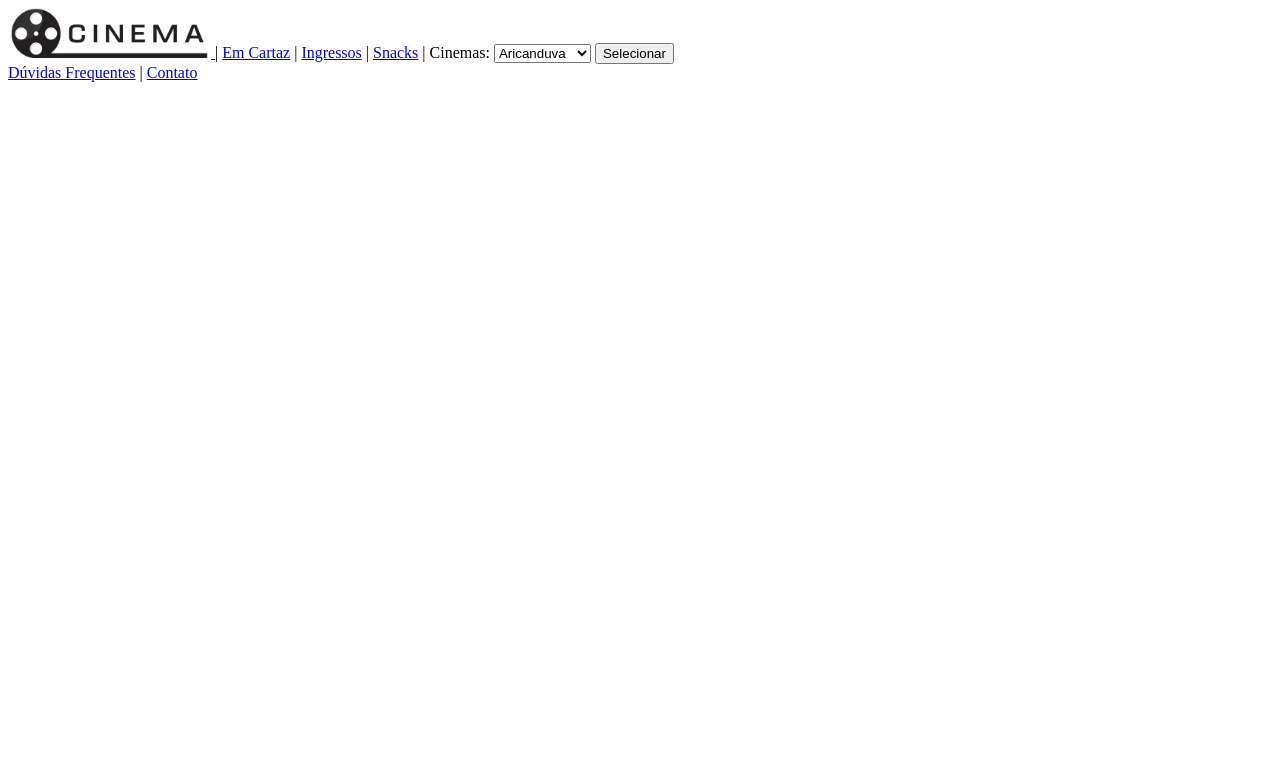
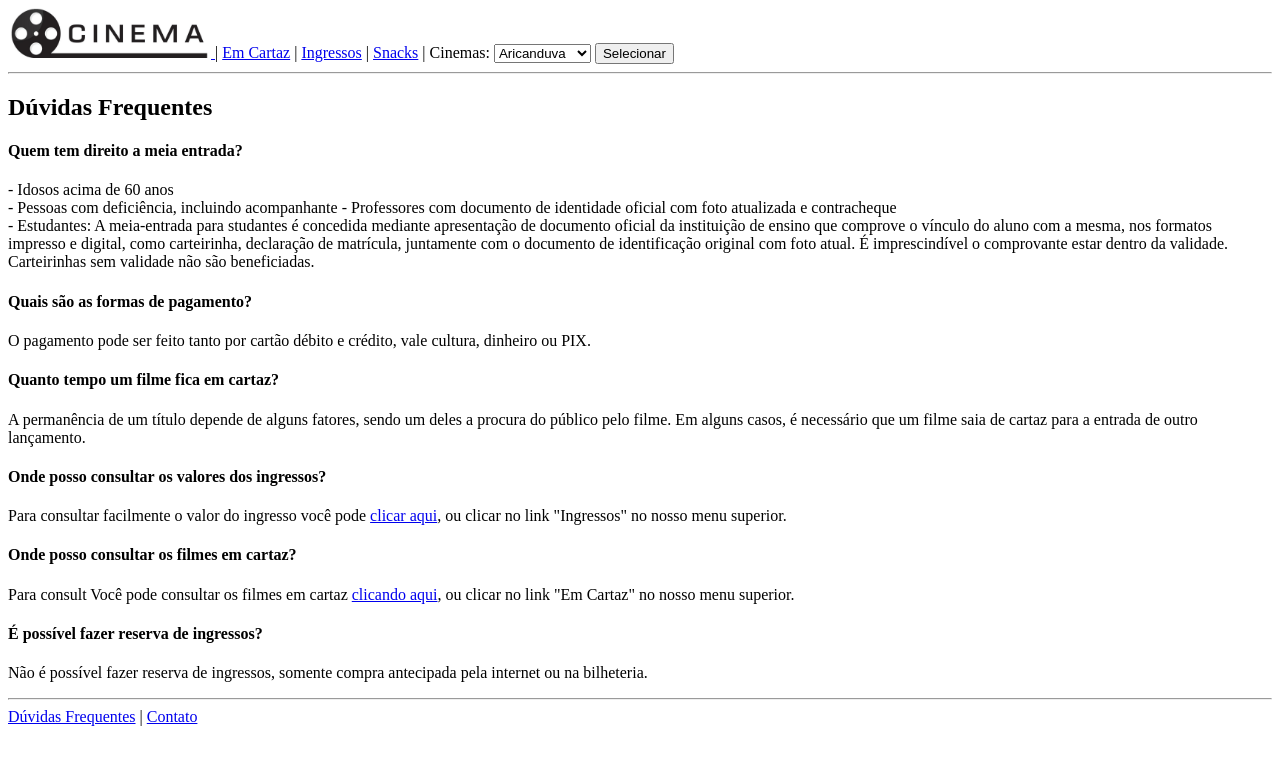
Before and after one commit to jacubavicius/projetocinema, a plain HTML site: page duvidas-frequentes.html in a window 1280 px wide. Drawn offline with Linux system fonts and the light colour scheme.

Commit message:
[FEAT] Desenvolvimento página dúvida frequentes

```diff
--- a/duvidas-frequentes.html
+++ b/duvidas-frequentes.html
@@ -27,9 +27,65 @@
         </select>
         <input type="submit" value="Selecionar" />
       </nav>
+      <hr />
     </header>
-
+    <section>
+      <h1>Dúvidas Frequentes</h1>
+      <div>
+        <h4>Quem tem direito a meia entrada?</h4>
+        <p>
+          - Idosos acima de 60 anos <br />
+          - Pessoas com deficiência, incluindo acompanhante - Professores com
+          documento de identidade oficial com foto atualizada e contracheque
+          <br />
+          - Estudantes: A meia-entrada para studantes é concedida mediante
+          apresentação de documento oficial da instituição de ensino que
+          comprove o vínculo do aluno com a mesma, nos formatos impresso e
+          digital, como carteirinha, declaração de matrícula, juntamente com o
+          documento de identificação original com foto atual. É imprescindível o
+          comprovante estar dentro da validade. Carteirinhas sem validade não
+          são beneficiadas.
+        </p>
+      </div>
+      <div>
+        <h4>Quais são as formas de pagamento?</h4>
+        <p>
+          O pagamento pode ser feito tanto por cartão débito e crédito, vale
+          cultura, dinheiro ou PIX.
+        </p>
+      </div>
+      <div>
+        <h4>Quanto tempo um filme fica em cartaz?</h4>
+        <p>
+          A permanência de um título depende de alguns fatores, sendo um deles a
+          procura do público pelo filme. Em alguns casos, é necessário que um
+          filme saia de cartaz para a entrada de outro lançamento.
+        </p>
+      </div>
+      <div>
+        <h4>Onde posso consultar os valores dos ingressos?</h4>
+        <p>
+          Para consultar facilmente o valor do ingresso você pode
+          <a href="valores.html">clicar aqui</a>, ou clicar no link "Ingressos"
+          no nosso menu superior.
+        </p>
+        <h4>Onde posso consultar os filmes em cartaz?</h4>
+        <p>
+          Para consult Você pode consultar os filmes em cartaz
+          <a href="em-cartaz.html">clicando aqui</a>, ou clicar no link "Em
+          Cartaz" no nosso menu superior.
+        </p>
+      </div>
+      <div>
+        <h4>É possível fazer reserva de ingressos?</h4>
+        <p>
+          Não é possível fazer reserva de ingressos, somente compra antecipada
+          pela internet ou na bilheteria.
+        </p>
+      </div>
+    </section>
     <footer>
+      <hr />
       <a href="duvidas-frequentes.html">Dúvidas Frequentes</a>
       | <a href="contato.html">Contato</a>
     </footer>
```
